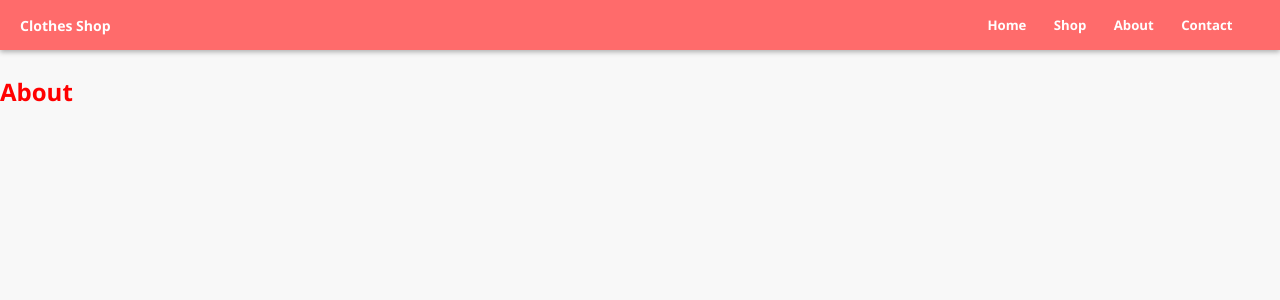
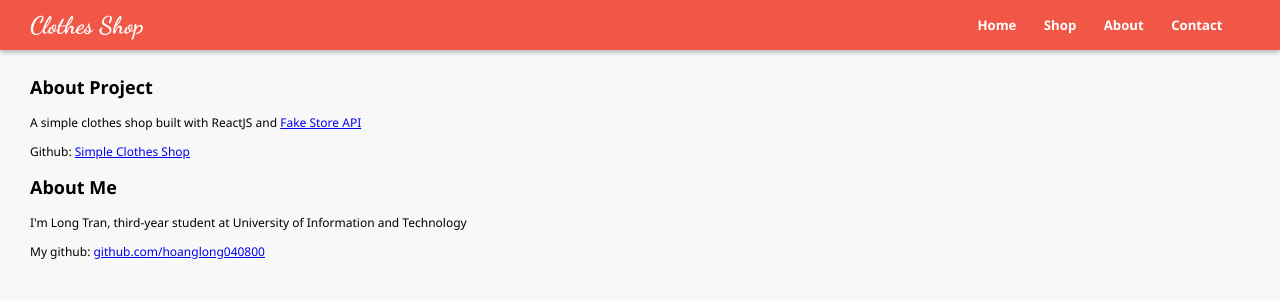
Before and after one commit to hoanglong040800/simple-clothes-shop, a React (Create React App) app: page /about in a window 1280 px wide. Shown: the top 300 px of the page. Built offline with nearby package versions, Linux system fonts and the light colour scheme.

Commit message:
fix style, add about

```diff
--- a/src/components/Header/Header.css
+++ b/src/components/Header/Header.css
@@ -1,15 +1,17 @@
+@import url('https://fonts.googleapis.com/css2?family=Dancing+Script:wght@700&display=swap');
 header {
     display: flex;
     justify-content: space-between;
     align-items: center;
     height: 50px;
-    padding: 0 20px;
+    padding: 0 30px;
     margin-bottom: 25px;
     background-color: var(--primary);
-    box-shadow: 0px 2px 5px 0px rgba(0,0,0,0.3);
+    box-shadow: 0px 2px 5px 0px rgba(0, 0, 0, 0.3);
 }
 
-.logo{
+.logo {
+    font-family: 'Dancing Script', cursive;
     color: #fff;
 }
 
--- a/src/components/Header/Header.js
+++ b/src/components/Header/Header.js
@@ -5,7 +5,7 @@ import './Header.css'
 function Header() {
   return (
     <header>
-      <h3 className='logo'>Clothes Shop</h3>
+      <h1 className='logo'>Clothes Shop</h1>
 
       <nav>
         <Link to='/' className='link'>Home</Link>
--- a/src/components/layout/ItemDetailLayout.js
+++ b/src/components/layout/ItemDetailLayout.js
@@ -10,9 +10,13 @@ const ItemDetail = ({ el }) => {
         </div>
 
         <div className={styles.content}>
-          <h1>{el.title}</h1>
+          <h2>{el.title}</h2>
           <p className={styles.description}>{el.description}</p>
-          <h1 className={styles.price}>{el.price}$</h1>
+          {
+            el.price
+              ? <h1 className={styles.price}>{el.price}$</h1>
+              : null
+          }
         </div>
 
       </div>
--- a/src/components/layout/ItemDetailLayout.module.css
+++ b/src/components/layout/ItemDetailLayout.module.css
@@ -20,7 +20,7 @@
 
 .imgContainer>img {
     max-height: 260px;
-    max-width: 360px;
+    max-width: 260px;
     object-fit: contain;
 }
 
--- a/src/containers/About.js
+++ b/src/containers/About.js
@@ -2,8 +2,16 @@
 
 const About = () => {
   return (
-    <div>
-      <h1 style={{color: 'red'}}>About</h1>
+    <div style={{ paddingLeft: 30, paddingRight: 30 }}>
+
+      <h2>About Project</h2>
+      <p> A simple clothes shop built with ReactJS and <a href="https://fakestoreapi.com">Fake Store API</a></p>
+      <p> Github: <a href="https://github.com/hoanglong040800/simple-clothes-shop">Simple Clothes Shop</a></p>
+
+      <h2>About Me</h2>
+      <p>I'm Long Tran, third-year student at University of Information and Technology</p>
+      <p>My github: <a href="https://github.com/hoanglong040800/">github.com/hoanglong040800</a></p>
+
     </div>
   )
 }
--- a/src/index.css
+++ b/src/index.css
@@ -2,8 +2,8 @@
 /*  */
 
 * {
-  --primary: #ff6b6b;
-  --primary-hover: #ff8a8a;
+  --primary: #f05746;
+  --primary-hover: #fa6959;
   --secondary: #9b9b9b;
   --secondary-hover: #a9a9a9;
 }
```
Also changed, not shown: src/containers/ItemDetail.js (line endings or trailing spaces).
